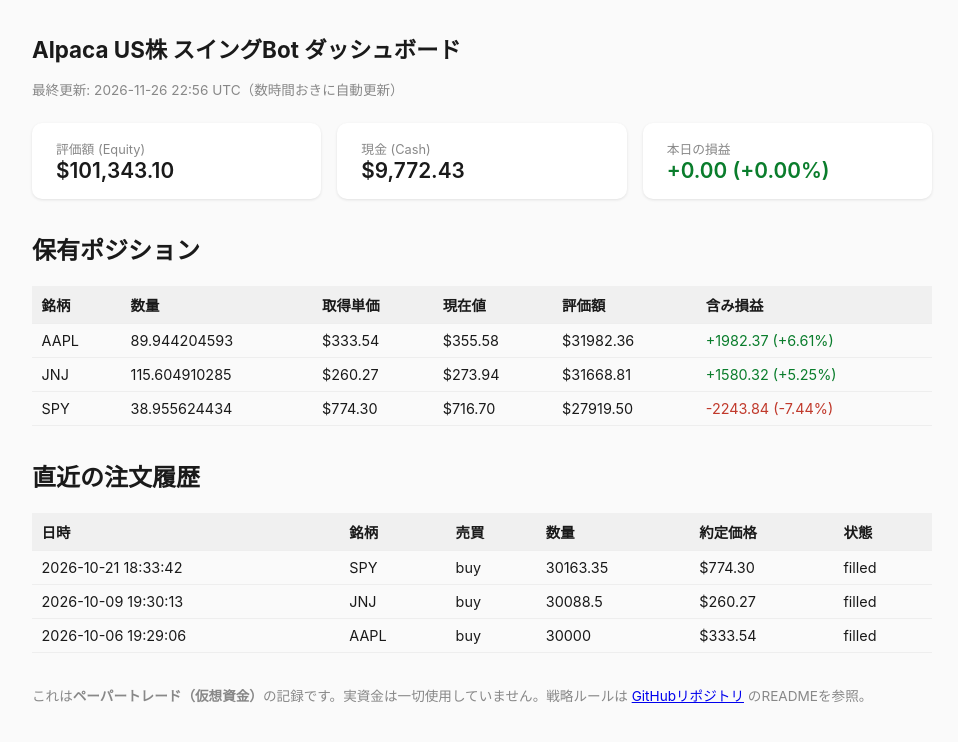
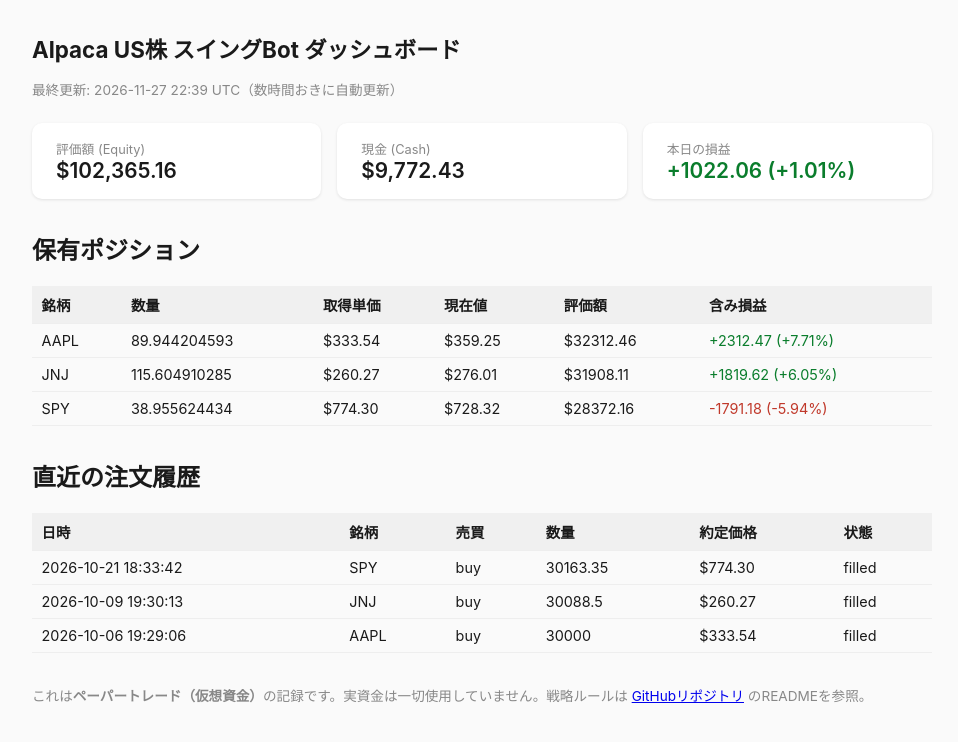
Before and after one commit to kawahararyusei111-sudo/alpaca-us-swing-bot, a plain HTML site: page docs/index.html in a window 1280 px wide. Shown: the whole page, without its empty margins (158-1116 px from the left). Drawn offline with Linux system fonts and the light colour scheme.

Commit message:
Update dashboard

```diff
--- a/docs/index.html
+++ b/docs/index.html
@@ -21,12 +21,12 @@
 </style>
 </head><body>
 <h1>Alpaca US株 スイングBot ダッシュボード</h1>
-<div class="updated">最終更新: 2026-11-26 22:56 UTC（数時間おきに自動更新）</div>
+<div class="updated">最終更新: 2026-11-27 22:39 UTC（数時間おきに自動更新）</div>
 
 <div class="cards">
-  <div class="card"><div class="label">評価額 (Equity)</div><div class="value">$101,343.10</div></div>
+  <div class="card"><div class="label">評価額 (Equity)</div><div class="value">$102,365.16</div></div>
   <div class="card"><div class="label">現金 (Cash)</div><div class="value">$9,772.43</div></div>
-  <div class="card"><div class="label">本日の損益</div><div class="value pos">+0.00 (+0.00%)</div></div>
+  <div class="card"><div class="label">本日の損益</div><div class="value pos">+1022.06 (+1.01%)</div></div>
 </div>
 
 <h2>保有ポジション</h2>
@@ -36,23 +36,23 @@
           <td>AAPL</td>
           <td>89.944204593</td>
           <td>$333.54</td>
-          <td>$355.58</td>
-          <td>$31982.36</td>
-          <td class="pos">+1982.37 (+6.61%)</td>
+          <td>$359.25</td>
+          <td>$32312.46</td>
+          <td class="pos">+2312.47 (+7.71%)</td>
         </tr><tr>
           <td>JNJ</td>
           <td>115.604910285</td>
           <td>$260.27</td>
-          <td>$273.94</td>
-          <td>$31668.81</td>
-          <td class="pos">+1580.32 (+5.25%)</td>
+          <td>$276.01</td>
+          <td>$31908.11</td>
+          <td class="pos">+1819.62 (+6.05%)</td>
         </tr><tr>
           <td>SPY</td>
           <td>38.955624434</td>
           <td>$774.30</td>
-          <td>$716.70</td>
-          <td>$27919.50</td>
-          <td class="neg">-2243.84 (-7.44%)</td>
+          <td>$728.32</td>
+          <td>$28372.16</td>
+          <td class="neg">-1791.18 (-5.94%)</td>
         </tr>
 </table>
 
```
